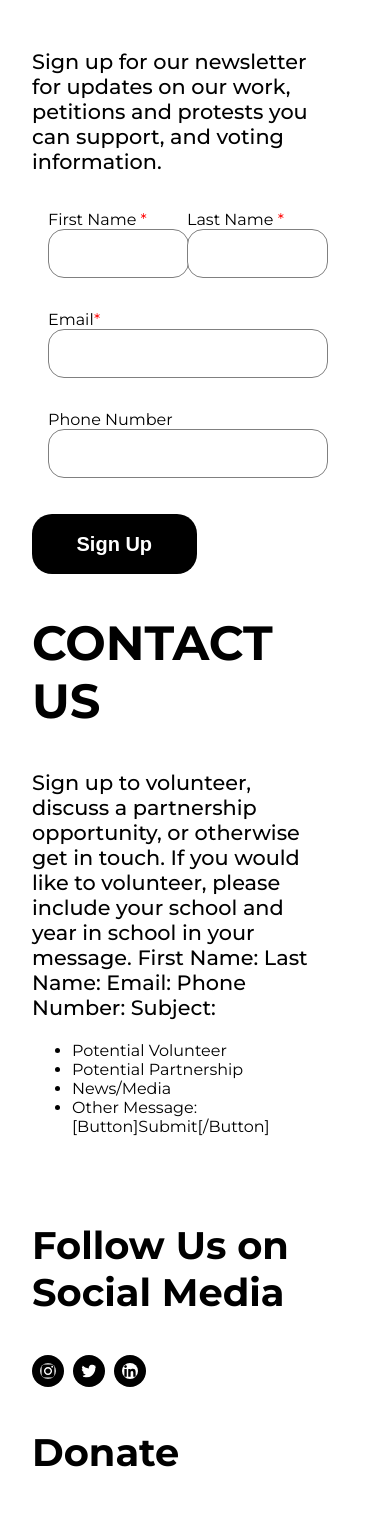
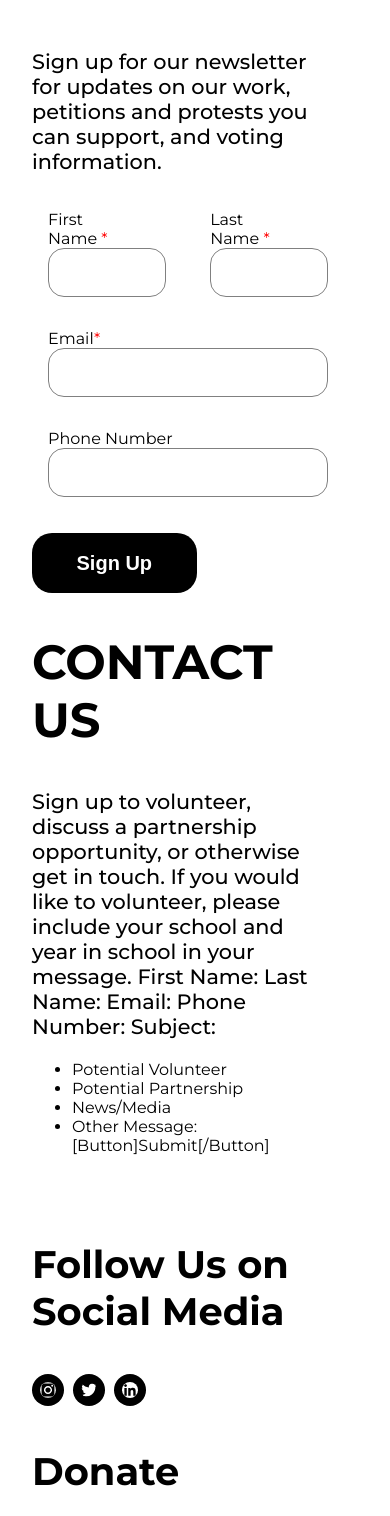
Before and after one commit to JacksonMeade/ncypa, a Jekyll site: the page built from _posts/2022-07-08-get-involved.md, in a window 390 px wide. Shown: the part 388-1904 px from the top of the page. Built offline with Jekyll 4.4.1, drawn with Linux system fonts in a browser that asks for light colours; nearby versions of some CDN libraries; a script that is not in the unit is left out.

Commit message:
unset stuff

```diff
--- a/_posts/2022-07-08-get-involved.md
+++ b/_posts/2022-07-08-get-involved.md
@@ -13,12 +13,12 @@ Sign up for our newsletter for updates on our work, petitions and protests you c
 
 <form class="rendered-form">
     <div class="row">
-        <div class="formbuilder-text form-group field-text-1657310892954 col-xs-6">
+        <div class="formbuilder-text form-group field-text-1657310892954 col-xs-5">
             <label for="text-1657310892954" class="formbuilder-text-label">First Name
                 <span class="formbuilder-required">*</span></label>
             <input type="text" class="form-control" name="text-1657310892954" access="false" id="text-1657310892954" required="required" aria-required="true">
         </div>
-        <div class="formbuilder-text form-group field-text-1657310952708 col-xs-6">
+        <div class="formbuilder-text form-group field-text-1657310952708 col-xs-5 col-xs-offset-2">
             <label for="text-1657310952708" class="formbuilder-text-label">Last Name
                 <span class="formbuilder-required">*</span></label>
             <input type="text" class="form-control" name="text-1657310952708" access="false" id="text-1657310952708" required="required" aria-required="true">
--- a/assets/css/post.css
+++ b/assets/css/post.css
@@ -88,6 +88,10 @@
 }
 
 @media only screen and (min-width: 41rem) {
+    .post-content:not(.sidebar) {
+        padding-right: unset;
+    }
+
 	.social-row {
 		width: 35%;
 	}
```
